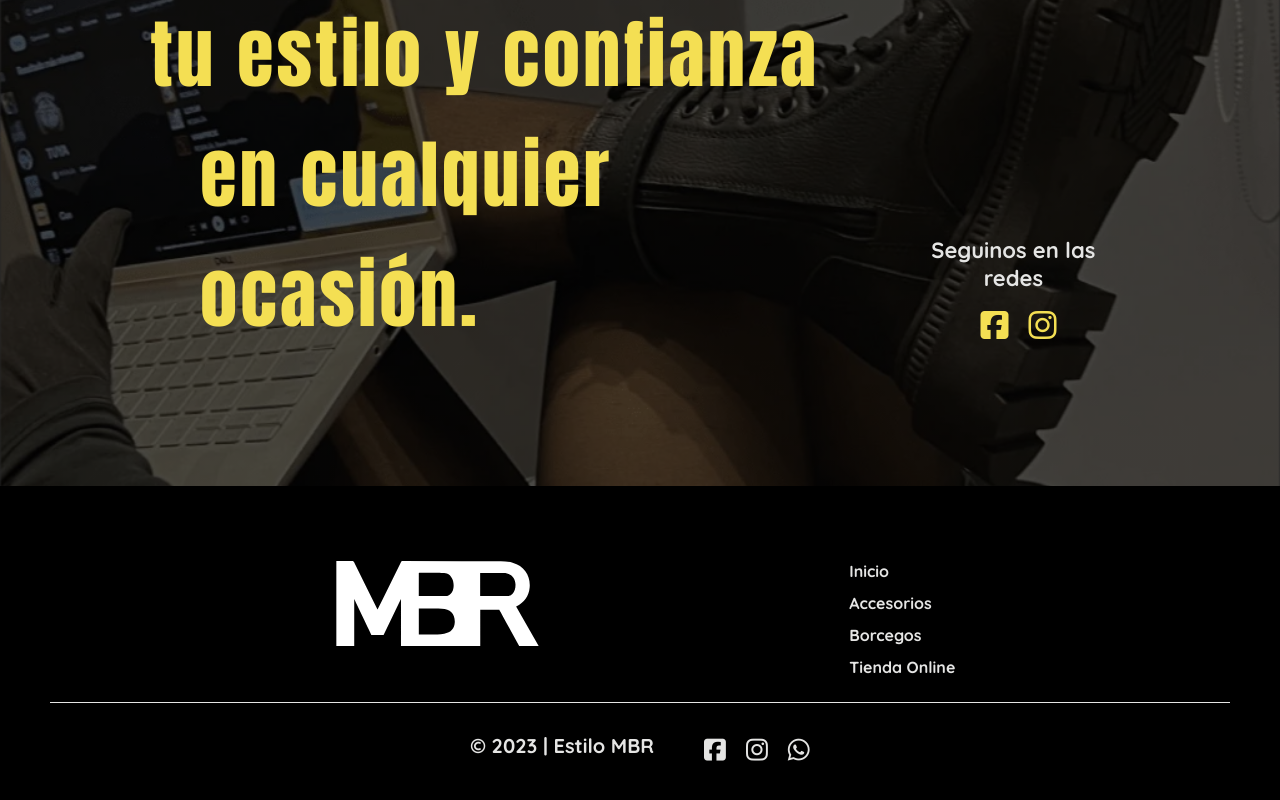
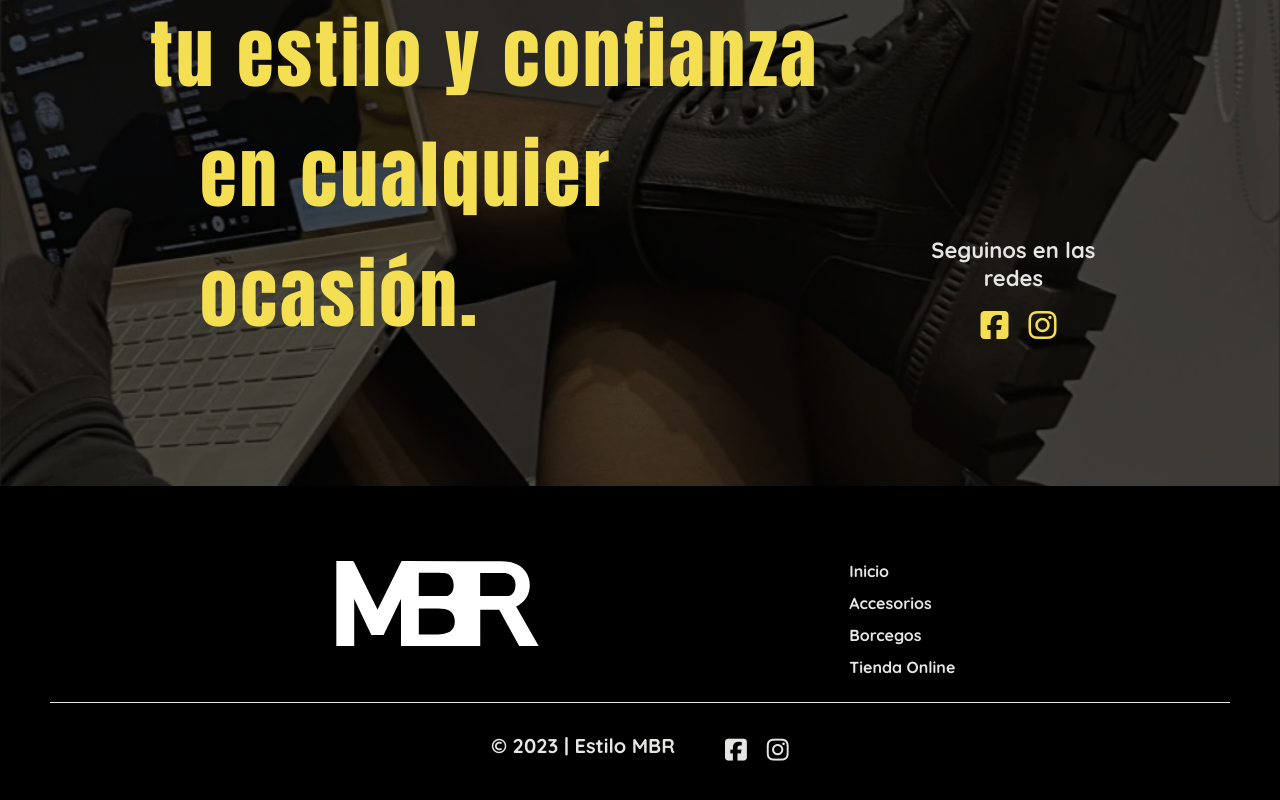
Before and after one commit to scherpablo/mbr-react-vite, a React (Vite) app: page / in a window 1280 px wide. Shown: the part 3006-3806 px from the top of the page. Built offline with nearby package versions, Linux system fonts and the light colour scheme; no server answers.

Commit message:
delete whatsapp link

```diff
--- a/src/components/Footer/Footer.jsx
+++ b/src/components/Footer/Footer.jsx
@@ -4,7 +4,7 @@ import styles from "./Footer.module.css";
 
 const facebook = "https://www.facebook.com/profile.php?id=100048890242534"
 const instagram = "https://www.instagram.com/estilo.mbr/"
-const whatsappURL = "https://wa.me/+5491168400611?text=Hola+me+estoy+comunicando+a+travez+del+enlace+de+whatsapp+de+su+página+web.%0AEstoy+interesado/a+por+el+siguiente+producto...";
+// const whatsappURL = "https://wa.me/+5491168400611?text=Hola+me+estoy+comunicando+a+travez+del+enlace+de+whatsapp+de+su+página+web.%0AEstoy+interesado/a+por+el+siguiente+producto...";
 
 
 const Footer = () => {
@@ -18,11 +18,11 @@ const Footer = () => {
       value: "IconInstagram3",
     });
   };
-  const iconWhatsapp  = () => {
-    ReactPixel.trackCustom("iconWhatsappLink", "iconWhatsapp", {
-      value: "iconWhatsapp",
-    });
-  };
+  // const iconWhatsapp  = () => {
+  //   ReactPixel.trackCustom("iconWhatsappLink", "iconWhatsapp", {
+  //     value: "iconWhatsapp",
+  //   });
+  // };
 
   return (
     <>
@@ -83,9 +83,9 @@ const Footer = () => {
             >
               <i className="fa-brands fa-instagram fa-lg" onClick={iconInstagram} alt="icon-instagram"></i>
             </Link>
-            <Link to={whatsappURL} target="_blank" rel="noreferer" alt="icon-whatsapp" name="whatsapp-link">
+            {/* <Link to={whatsappURL} target="_blank" rel="noreferer" alt="icon-whatsapp" name="whatsapp-link">
               <i className="fa-brands fa-whatsapp fa-lg" onClick={iconWhatsapp} alt="icon-whatsapp"></i>
-            </Link>
+            </Link> */}
           </div>
         </div>
       </footer>
```
